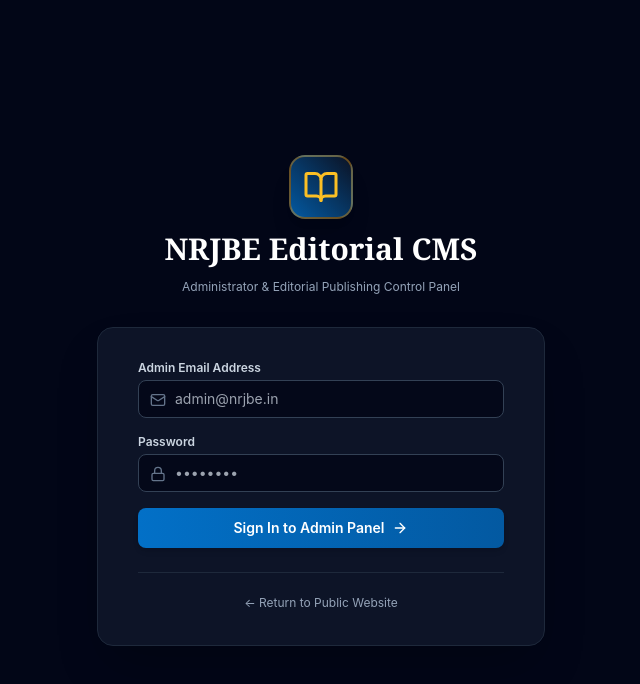
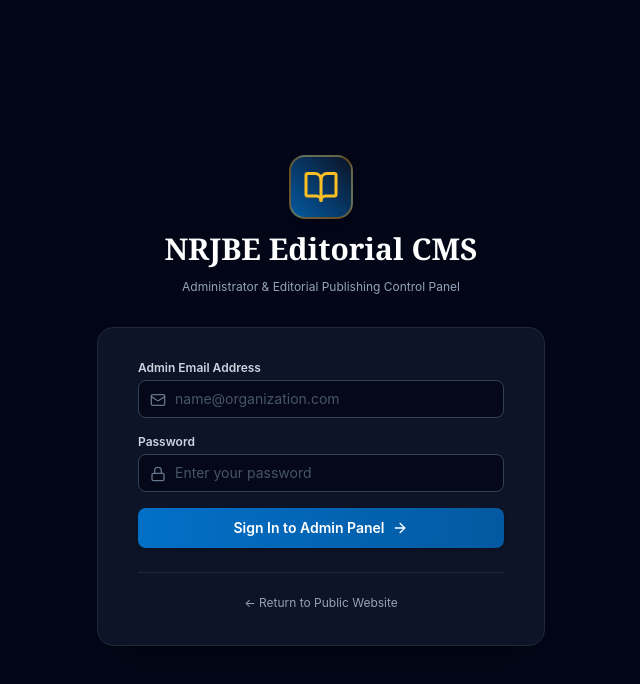
Before and after one commit to ABHISHEK-IS-HERE/NPA, a Next.js app: page /admin/login in a window 1280 px wide. Shown: the top 684 px of the page, without its empty margins (319-959 px from the left). Built offline with nearby package versions, Linux system fonts and the light colour scheme; no server answers.

Commit message:
fix(auth): disable browser autofill and set generic placeholders on login

```diff
--- a/src/app/admin/login/page.tsx
+++ b/src/app/admin/login/page.tsx
@@ -64,7 +64,7 @@ export default function AdminLoginPage() {
             </div>
           )}
 
-          <form onSubmit={handleLogin} className="space-y-4">
+          <form onSubmit={handleLogin} className="space-y-4" autoComplete="off">
             <div>
               <label className="block text-xs font-semibold text-slate-300 mb-1">
                 Admin Email Address
@@ -74,10 +74,11 @@ export default function AdminLoginPage() {
                 <input
                   type="email"
                   required
+                  autoComplete="off"
                   value={email}
                   onChange={(e) => setEmail(e.target.value)}
-                  className="w-full pl-9 pr-3 py-2 text-xs sm:text-sm bg-slate-950/80 border border-slate-700 rounded-lg text-white focus:outline-none focus:ring-2 focus:ring-primary-500"
-                  placeholder="admin@nrjbe.in"
+                  className="w-full pl-9 pr-3 py-2 text-xs sm:text-sm bg-slate-950/80 border border-slate-700 rounded-lg text-white focus:outline-none focus:ring-2 focus:ring-primary-500 placeholder:text-slate-600"
+                  placeholder="name@organization.com"
                 />
               </div>
             </div>
@@ -91,10 +92,11 @@ export default function AdminLoginPage() {
                 <input
                   type="password"
                   required
+                  autoComplete="new-password"
                   value={password}
                   onChange={(e) => setPassword(e.target.value)}
-                  className="w-full pl-9 pr-3 py-2 text-xs sm:text-sm bg-slate-950/80 border border-slate-700 rounded-lg text-white focus:outline-none focus:ring-2 focus:ring-primary-500"
-                  placeholder="••••••••"
+                  className="w-full pl-9 pr-3 py-2 text-xs sm:text-sm bg-slate-950/80 border border-slate-700 rounded-lg text-white focus:outline-none focus:ring-2 focus:ring-primary-500 placeholder:text-slate-600"
+                  placeholder="Enter your password"
                 />
               </div>
             </div>
```
